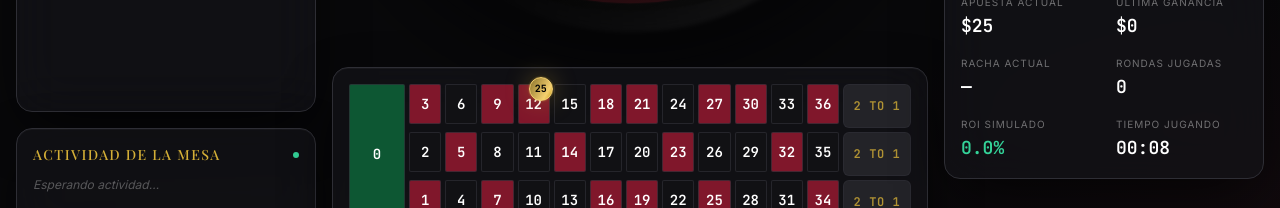
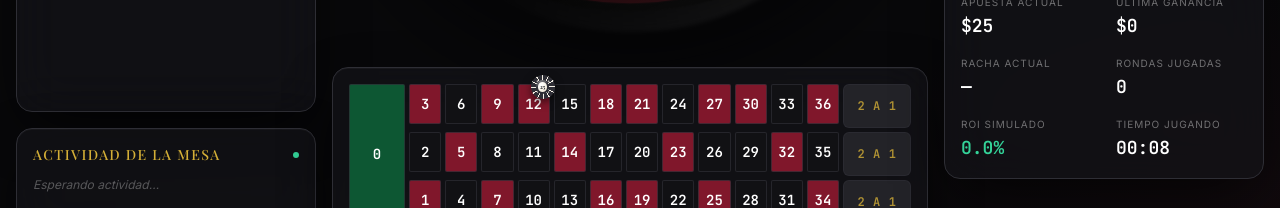
Before and after one commit to andreacanabal/casinonline, a Next.js app: page / in a window 1280 px wide. Both pictures are taken after a click on the button "12". Shown: the part 592-800 px from the top of the page. Built offline with nearby package versions, Linux system fonts and the light colour scheme.

Commit message:
Update BettingTable.tsx

```diff
--- a/src/components/betting/BettingTable.tsx
+++ b/src/components/betting/BettingTable.tsx
@@ -1,9 +1,9 @@
 "use client";
 
-import { motion } from "framer-motion";
 import { BetKey, BetsMap } from "@/types/roulette";
 import { RED_NUMBERS } from "@/constants/roulette";
 import GlassPanel from "@/components/layout/GlassPanel";
+import CasinoChip from "@/components/betting/CasinoChip";
 
 interface Props {
   bets: BetsMap;
@@ -19,13 +19,9 @@ const BOTTOM_ROW = [1, 4, 7, 10, 13, 16, 19, 22, 25, 28, 31, 34]; // columna 1
 function ChipStack({ amount }: { amount: number }) {
   if (!amount) return null;
   return (
-    <motion.div
-      initial={{ scale: 0, opacity: 0 }}
-      animate={{ scale: 1, opacity: 1 }}
-      className="absolute -top-2 -right-1 z-10 w-6 h-6 rounded-full bg-gold-sheen bg-[length:200%_100%] border border-gold-bright text-[10px] font-mono font-bold text-black flex items-center justify-center shadow-gold-glow"
-    >
-      {amount}
-    </motion.div>
+    <div className="absolute -top-2.5 -right-1.5 z-10 pointer-events-none">
+      <CasinoChip value={amount} size={24} interactive={false} />
+    </div>
   );
 }
 
@@ -54,7 +50,7 @@ export default function BettingTable({ bets, winningKeys, disabled, onPlaceBet }
     );
   };
 
-  const outsideCell = (key: BetKey, label: string, extraClass = "", span = 1) => (
+  const outsideCell = (key: BetKey, label: string, extraClass = "", span = 1, sublabel?: string) => (
     <button
       key={key}
       disabled={disabled}
@@ -64,7 +60,10 @@ export default function BettingTable({ bets, winningKeys, disabled, onPlaceBet }
         isWinning(key) ? "ring-2 ring-gold shadow-gold-glow z-10" : ""
       }`}
     >
-      {label}
+      <span className="flex flex-col items-center leading-tight gap-0.5">
+        <span>{label}</span>
+        {sublabel && <span className="text-[9px] opacity-60 normal-case tracking-normal">{sublabel}</span>}
+      </span>
       <ChipStack amount={bets[key] ?? 0} />
     </button>
   );
@@ -86,21 +85,21 @@ export default function BettingTable({ bets, winningKeys, disabled, onPlaceBet }
         </button>
 
         {TOP_ROW.map((n) => numberCell(n))}
-        {outsideCell("column-3", "2 to 1", "bg-graphite-light text-gold/80")}
+        {outsideCell("column-3", "2 a 1", "bg-graphite-light text-gold/80")}
 
         {MID_ROW.map((n) => numberCell(n))}
-        {outsideCell("column-2", "2 to 1", "bg-graphite-light text-gold/80")}
+        {outsideCell("column-2", "2 a 1", "bg-graphite-light text-gold/80")}
 
         {BOTTOM_ROW.map((n) => numberCell(n))}
-        {outsideCell("column-1", "2 to 1", "bg-graphite-light text-gold/80")}
+        {outsideCell("column-1", "2 a 1", "bg-graphite-light text-gold/80")}
       </div>
 
-      {/* Docenas */}
+      {/* Docenas — pagan 2 a 1, igual que las columnas */}
       <div className="grid gap-1 mt-1" style={{ gridTemplateColumns: "56px repeat(12, 1fr) 68px" }}>
         <div />
-        {outsideCell("dozen-1", "1ra docena", "bg-graphite-light text-white/80", 4)}
-        {outsideCell("dozen-2", "2da docena", "bg-graphite-light text-white/80", 4)}
-        {outsideCell("dozen-3", "3ra docena", "bg-graphite-light text-white/80", 4)}
+        {outsideCell("dozen-1", "1ra docena", "bg-graphite-light text-white/80", 4, "2 a 1")}
+        {outsideCell("dozen-2", "2da docena", "bg-graphite-light text-white/80", 4, "2 a 1")}
+        {outsideCell("dozen-3", "3ra docena", "bg-graphite-light text-white/80", 4, "2 a 1")}
         <div />
       </div>
 
```
